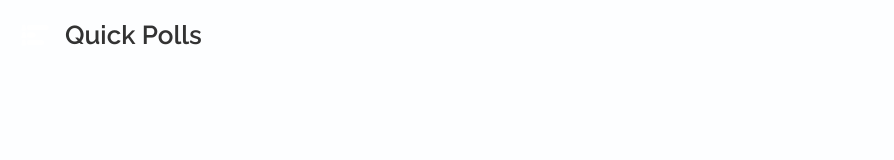
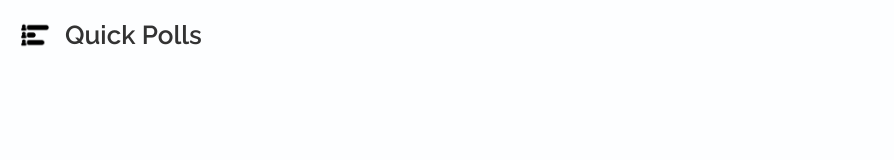
Before and after one commit to rambaghdadi/quick-poll, a Next.js app: page /new-poll in a window 1280 px wide. Shown: the top 160 px of the page, without its empty margins (0-894 px from the left). Built offline with nearby package versions, Linux system fonts and the light colour scheme.

Commit message:
fixed options width

```diff
--- a/components/General/Header/Header.tsx
+++ b/components/General/Header/Header.tsx
@@ -19,7 +19,7 @@ const Header: FC = () => {
 		<header className={classes.header}>
 			<div className={classes.logo} onClick={() => router.push("/")}>
 				<img
-					src={`/images/${darkMode ? "pollingDark" : "pollingWhite"}.png`}
+					src={`/images/${darkMode ? "pollingWhite" : "pollingDark"}.png`}
 					alt="logo"
 				/>
 				<p>Quick Polls</p>
--- a/components/Poll/Option/OptionContainer.module.css
+++ b/components/Poll/Option/OptionContainer.module.css
@@ -1,8 +1,9 @@
 .container {
 	display: flex;
 	flex-direction: column;
+	justify-content: center;
 	gap: 2rem;
-	width: 35rem;
+	width: 100%;
 }
 
 @media (min-width: 700px) {
```
